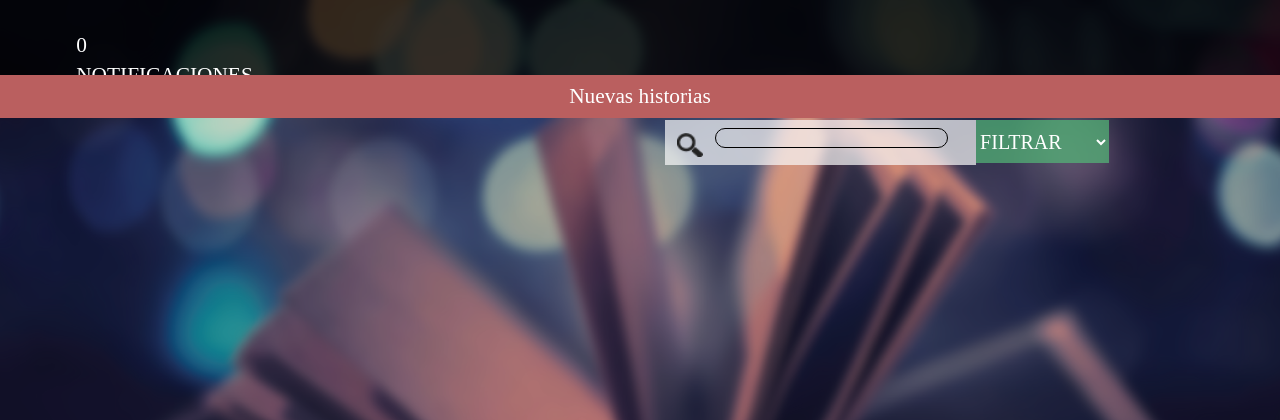
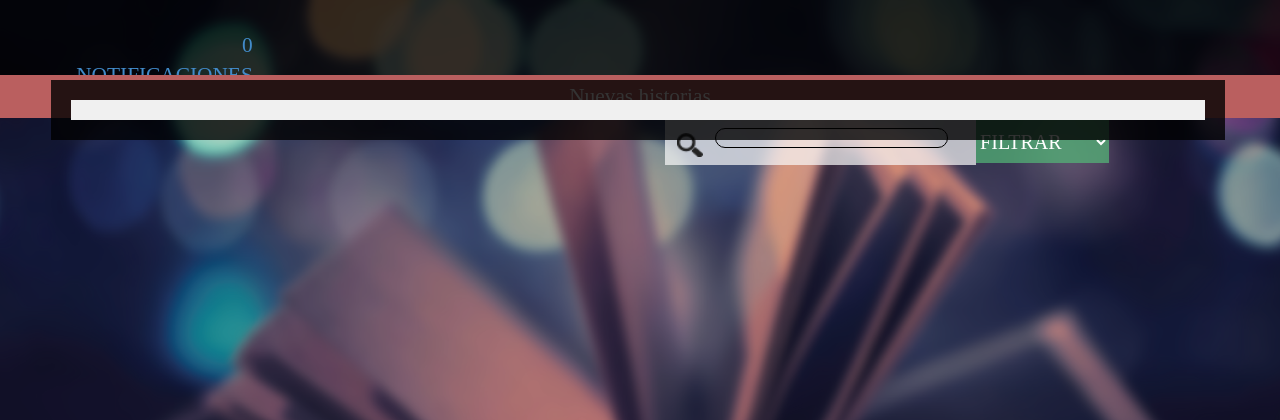
Before and after one commit to Amitolottle/Final_web, a PHP site: page /home.php in a window 1280 px wide. Shown: the top 420 px of the page. Run offline with PHP 8.4, Linux system fonts and the light colour scheme; the visitor is signed in with stand-in values (Sample User, id 1); data that the repository does not hold is empty; some libraries are stand-ins or nearby versions.

Commit message:
Version 4:57am
asf

```diff
--- a/WWW/Final/crear.php
+++ b/WWW/Final/crear.php
@@ -38,7 +38,7 @@
               ?>
       		<nav class="col-xs-6">
         		<ul>
-        			<li>0 NOTIFICACIONES</li>
+               <a id="notificacion" href="#"><li>0 NOTIFICACIONES</li></a>
           		 <a href="includes/terminarSesion.php"><li class='raya'>SALIR</li></a>
        			</ul>
       		</nav>
@@ -100,6 +100,10 @@
           <a href="crear.php"><li class="col-xs-4">CREAR</li></a>
         </ul>
       </nav>
+      <div class="col-xs-11 col-sm-11 popUpNotificacion">
+        <div class="contenedorNotif">
+        </div>
+      </div>
 		<script src="http://ajax.googleapis.com/ajax/libs/jquery/1.11.1/jquery.min.js"></script>
           <script>window.jQuery || document.write('<script src="js/vendor/jquery-1.11.1.min.js"><\/script>')</script>
 
--- a/WWW/Final/css/main.css
+++ b/WWW/Final/css/main.css
@@ -812,6 +812,30 @@ padding: 10px;
 	right: 0;
 }
 
+
+.popUpNotificacion{
+	background-color: rgba(0,0,0,0.8);
+	left: 4%;
+	padding: 20px;
+	position: fixed;
+	top: 80px;
+	z-index: 10;
+}
+.popUpNotificacion .contenedorNotif{
+	background-color: rgb(240,240,240);
+	padding: 10px;
+}
+.popUpNotificacion .contenedorNotif .notifSolicitudAprovada{
+	border-bottom: 1px solid rgb(100,100,215) ;
+	border-right: 1px solid rgb(100,100,215) ;
+	padding: 5px;
+}
+.popUpNotificacion .contenedorNotif .notifSolicitudAprovada p{
+	line-height: 95%;
+	margin: 0;
+}
+
+
 /*---CSS COLORES----*/
 .Romance{
 	background-color: #e07777;
--- a/WWW/Final/home.php
+++ b/WWW/Final/home.php
@@ -47,7 +47,7 @@
 
                <nav class="col-xs-6 col-sm-3 col-sm-offset-4">
                 <ul>
-                  <li>0 NOTIFICACIONES</li>
+                  <a id="notificacion" href="#"><li>0 NOTIFICACIONES</li></a>
                   <a id="salir" href="#"><li class='raya'>SALIR</li></a>
                 </ul>
               </nav>
@@ -191,6 +191,11 @@
         </ul>
       </nav>
 
+      <div class="col-xs-11 col-sm-11 popUpNotificacion">
+        <div class="contenedorNotif">
+        </div>
+      </div>
+
 
 
       <script src="http://ajax.googleapis.com/ajax/libs/jquery/1.11.1/jquery.min.js"></script>
```
Also changed, not shown: WWW/Final/contribuir.php (+6 -2 lines), WWW/Final/includes/NotificarAprobacion.php (added, +31 -0 lines), WWW/Final/js/main.js (+39 -0 lines), WWW/Final/perfil.php (+6 -1 lines), WWW/Final/visualizacion.php (+6 -3 lines).
